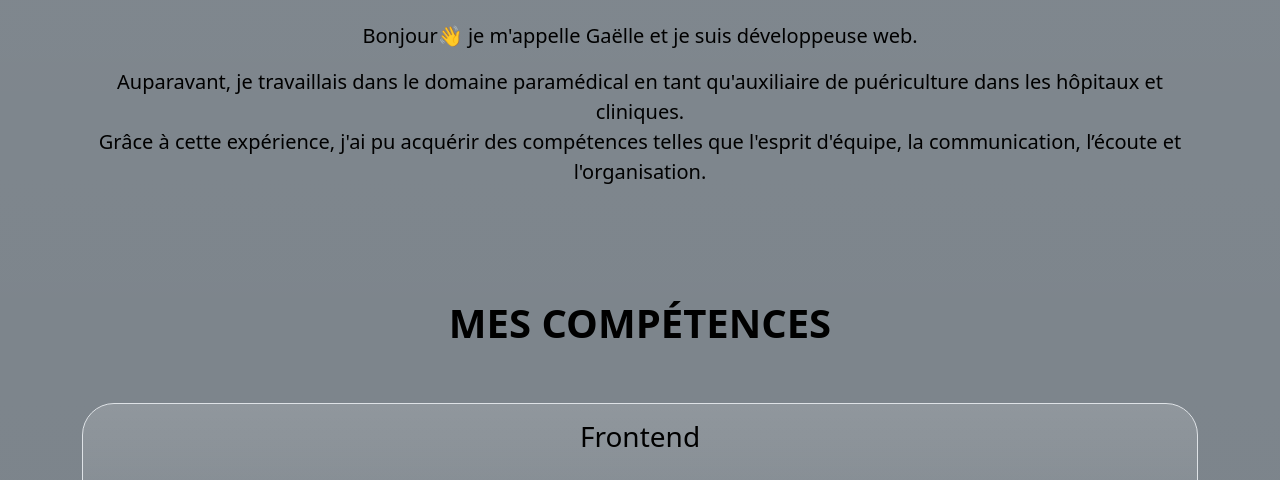
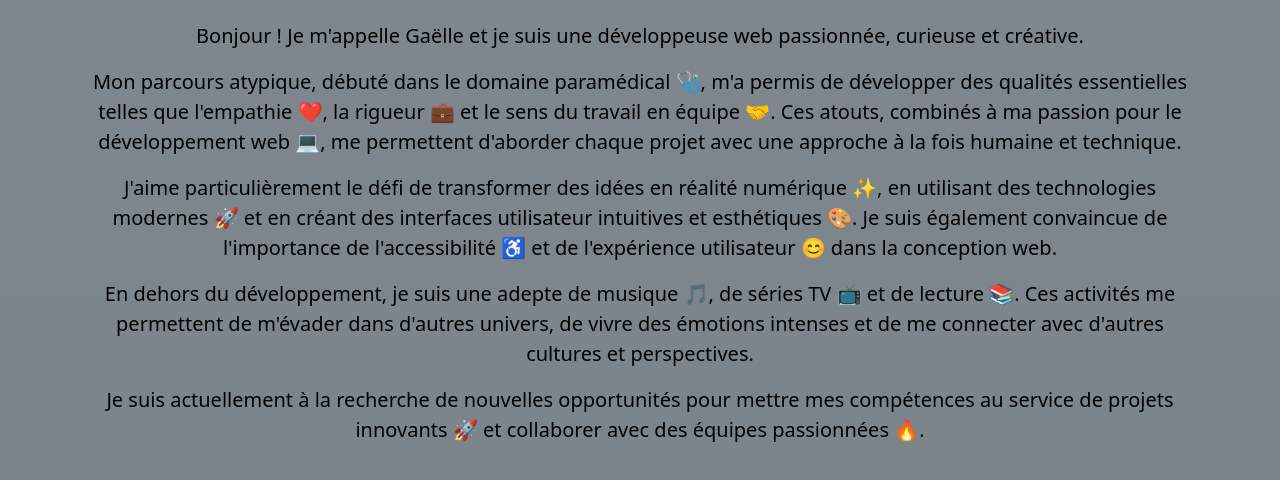
Before and after one commit to GaelleB/Portfolio, a website: page index.html in a window 1280 px wide. Shown: the part 614-1094 px from the top of the page. Drawn offline with nearby package versions, Linux system fonts and the light colour scheme.

Commit message:
maj profil

```diff
--- a/index.html
+++ b/index.html
@@ -72,10 +72,11 @@
                 <h2 class="fw-bold text-black text-center text-uppercase fs-1">À propos</h2>
                 <div class="row gy-4 mt-3">
                     <div class="col-12 col-md-6 me-5 position-relative w-auto text-center text-black fs-5">
-                        <p>Bonjour👋 je m'appelle Gaëlle et je suis développeuse web.</p>
-                        <p>Auparavant, je travaillais dans le domaine paramédical en tant qu'auxiliaire de puériculture
-                            dans les hôpitaux et cliniques. <br> Grâce à cette expérience, j'ai pu acquérir des
-                            compétences telles que l'esprit d'équipe, la communication, l’écoute et l'organisation.</p>
+                        <p>Bonjour ! Je m'appelle Gaëlle et je suis une développeuse web passionnée, curieuse et créative.</p>
+                        <p>Mon parcours atypique, débuté dans le domaine paramédical 🩺, m'a permis de développer des qualités essentielles telles que l'empathie ❤️, la rigueur 💼 et le sens du travail en équipe 🤝. Ces atouts, combinés à ma passion pour le développement web 💻, me permettent d'aborder chaque projet avec une approche à la fois humaine et technique. </p>
+                        <p>J'aime particulièrement le défi de transformer des idées en réalité numérique ✨, en utilisant des technologies modernes 🚀 et en créant des interfaces utilisateur intuitives et esthétiques 🎨. Je suis également convaincue de l'importance de l'accessibilité ♿ et de l'expérience utilisateur 😊 dans la conception web.</p>
+                        <p>En dehors du développement, je suis une adepte de musique 🎵, de séries TV 📺 et de lecture 📚. Ces activités me permettent de m'évader dans d'autres univers, de vivre des émotions intenses et de me connecter avec d'autres cultures et perspectives.</p>
+                        <p>Je suis actuellement à la recherche de nouvelles opportunités pour mettre mes compétences au service de projets innovants 🚀 et collaborer avec des équipes passionnées 🔥.</p>
                     </div>
                 </div>
             </div>
```
